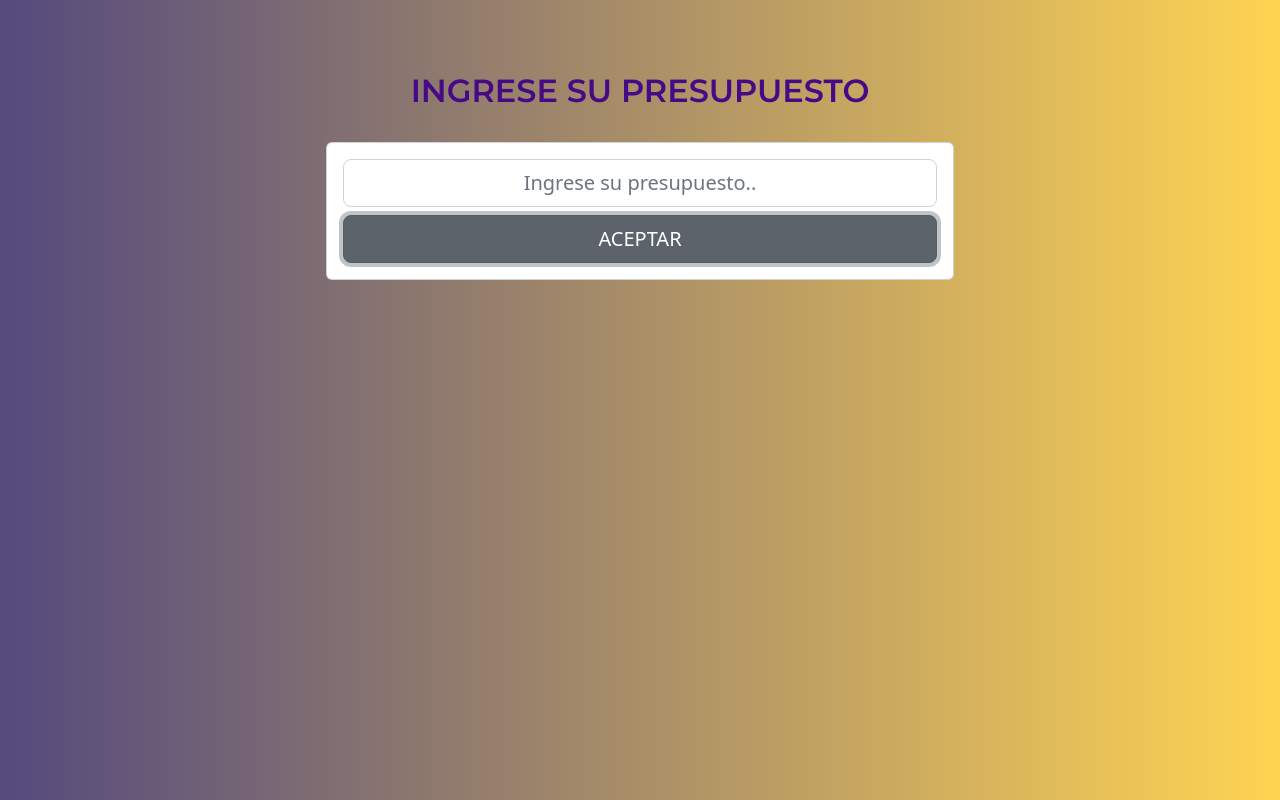
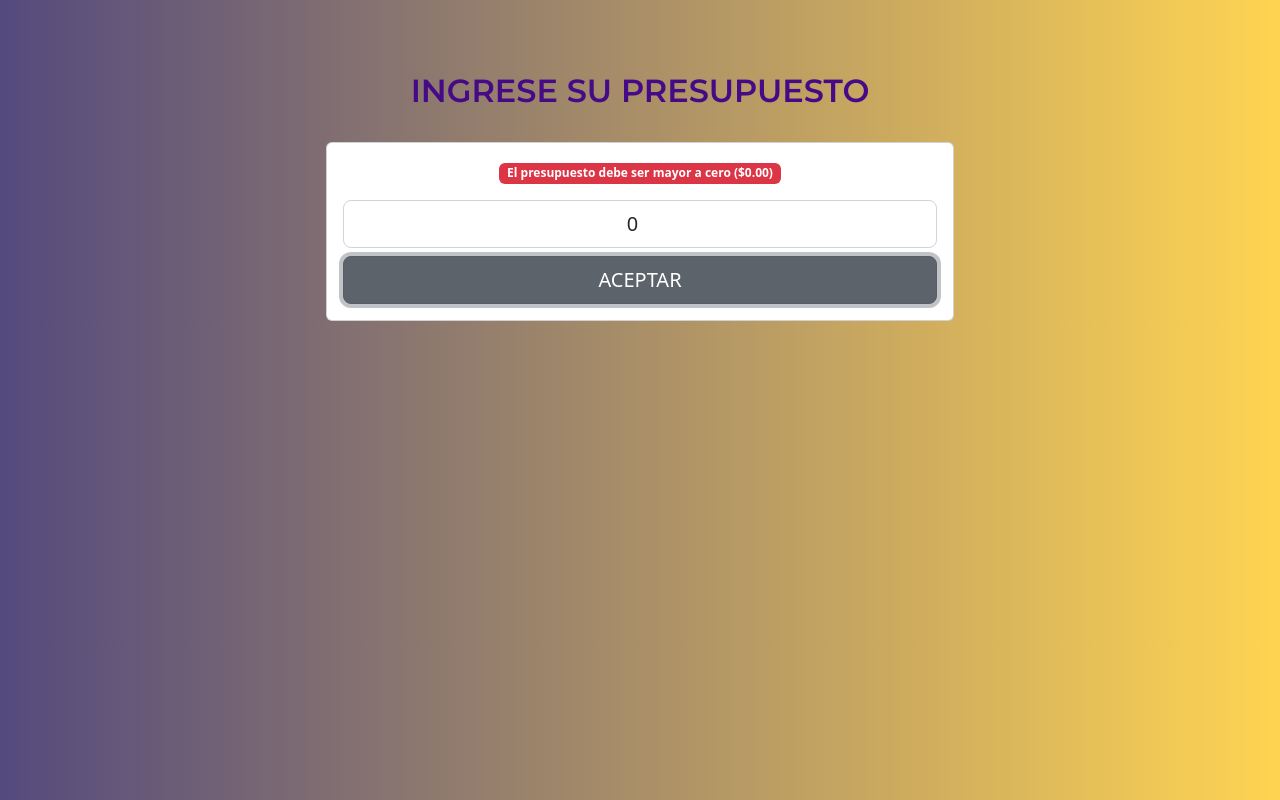
Before and after one commit to DavidCastroA/MyMoneyApp, an Angular app: page /ingresarPresupuesto in a window 1280 px wide. Both pictures are taken after a click on the button "ACEPTAR". Built offline with nearby package versions, Linux system fonts and the light colour scheme.

Commit message:
5to commit. Crear propiedades al botón Aceptar. Numero debe ser mayor a cero.

```diff
--- a/src/app/app.module.ts
+++ b/src/app/app.module.ts
@@ -2,6 +2,8 @@
 import { BrowserModule } from '@angular/platform-browser';
 
 import { AppRoutingModule } from './app-routing.module';
+import { FormsModule } from '@angular/forms';
+
 import { AppComponent } from './app.component';
 import { GastosComponent } from './components/gastos/gastos.component';
 import { IngresarPresupuestoComponent } from './components/ingresar-presupuesto/ingresar-presupuesto.component';
@@ -18,7 +20,8 @@
   ],
   imports: [
     BrowserModule,
-    AppRoutingModule
+    AppRoutingModule,
+    FormsModule
   ],
   providers: [],
   bootstrap: [AppComponent]
--- a/src/app/components/ingresar-presupuesto/ingresar-presupuesto.component.html
+++ b/src/app/components/ingresar-presupuesto/ingresar-presupuesto.component.html
@@ -6,10 +6,15 @@
         <br>
         <div class="card">
             <div class="card-body">
-                <input type="text" class="form-control form-control-lg" placeholder="Ingrese su presupuesto..">
-                <button class="btn btn-secondary btn-lg btn-block mt-2">ACEPTAR</button>
+
+                <div *ngIf="cantidadIncorrecta" class="text-center mb-3">
+                    <span class="badge bg-danger textError">El presupuesto debe ser mayor a cero ($0.00)</span>
+                </div>
+
+                <input type="number"  [(ngModel)]="cantidad" class="form-control form-control-lg" placeholder="Ingrese su presupuesto..">
+                <button class="btn btn-secondary btn-lg btn-block mt-2" (click)="agregar()">ACEPTAR</button>
+
             </div>
         </div>
-
     </div>
 </div>
--- a/src/app/components/ingresar-presupuesto/ingresar-presupuesto.component.ts
+++ b/src/app/components/ingresar-presupuesto/ingresar-presupuesto.component.ts
@@ -6,10 +6,24 @@
   styleUrls: ['./ingresar-presupuesto.component.css']
 })
 export class IngresarPresupuestoComponent implements OnInit {
+  cantidad: number;
+  cantidadIncorrecta: boolean;
 
-  constructor() { }
+  constructor() {
+    this.cantidad = 0;
+    this.cantidadIncorrecta = false;
+  }
 
   ngOnInit(): void {
   }
 
+  agregar() {
+    if(this.cantidad > 0) {
+      this.cantidadIncorrecta = false;
+    } else {
+      this.cantidadIncorrecta = true;
+    }
+  }
+
+
 }
```
